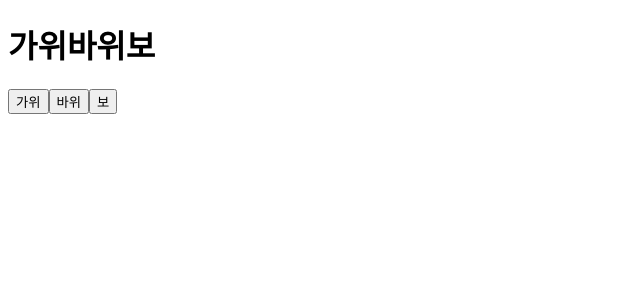
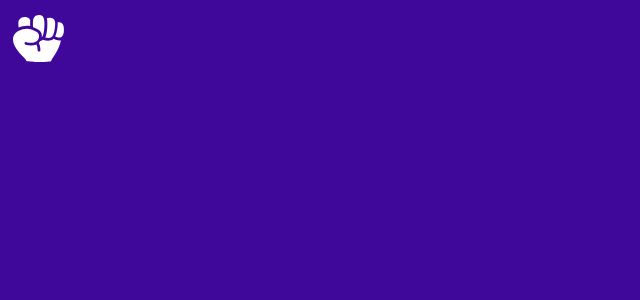
Before and after one commit to devwqc/codeit-rock-scissor-paper, a JavaScript app: page / in a window 1280 px wide. Shown: the top 300 px of the page, without its empty margins (0-640 px from the left). Built offline with nearby package versions, Linux system fonts and the light colour scheme.

Commit message:
feat: Create HandIcon component

```diff
--- a/public/index.html
+++ b/public/index.html
@@ -3,6 +3,12 @@
   <head>
     <meta charset="utf-8" />
     <title>가위바위보</title>
+    <style>
+      body {
+        background-color: #40089a;
+        color: #fff;
+      }
+    </style>
   </head>
   <body>
     <div id="root"></div>
--- /dev/null
+++ b/src/App.js
@@ -0,0 +1,11 @@
+import HandIcon from './HandIcon';
+
+function App() {
+  return (
+    <div>
+      <HandIcon />
+    </div>
+  );
+}
+
+export default App;
--- /dev/null
+++ b/src/HandIcon.js
@@ -0,0 +1,7 @@
+import rock from './assets/rock.svg';
+
+function HandIcon() {
+  return <img src={rock} alt="바위" />;
+}
+
+export default HandIcon;
--- a/src/index.js
+++ b/src/index.js
@@ -1,11 +1,5 @@
 import ReactDOM from 'react-dom/client';
+import App from './App.js';
 
 const root = ReactDOM.createRoot(document.getElementById('root'));
-root.render(
-  <>
-    <h1 id="title">가위바위보</h1>
-    <button className="hand">가위</button>
-    <button className="hand">바위</button>
-    <button className="hand">보</button>
-  </>
-);
+root.render(<App />);
```
